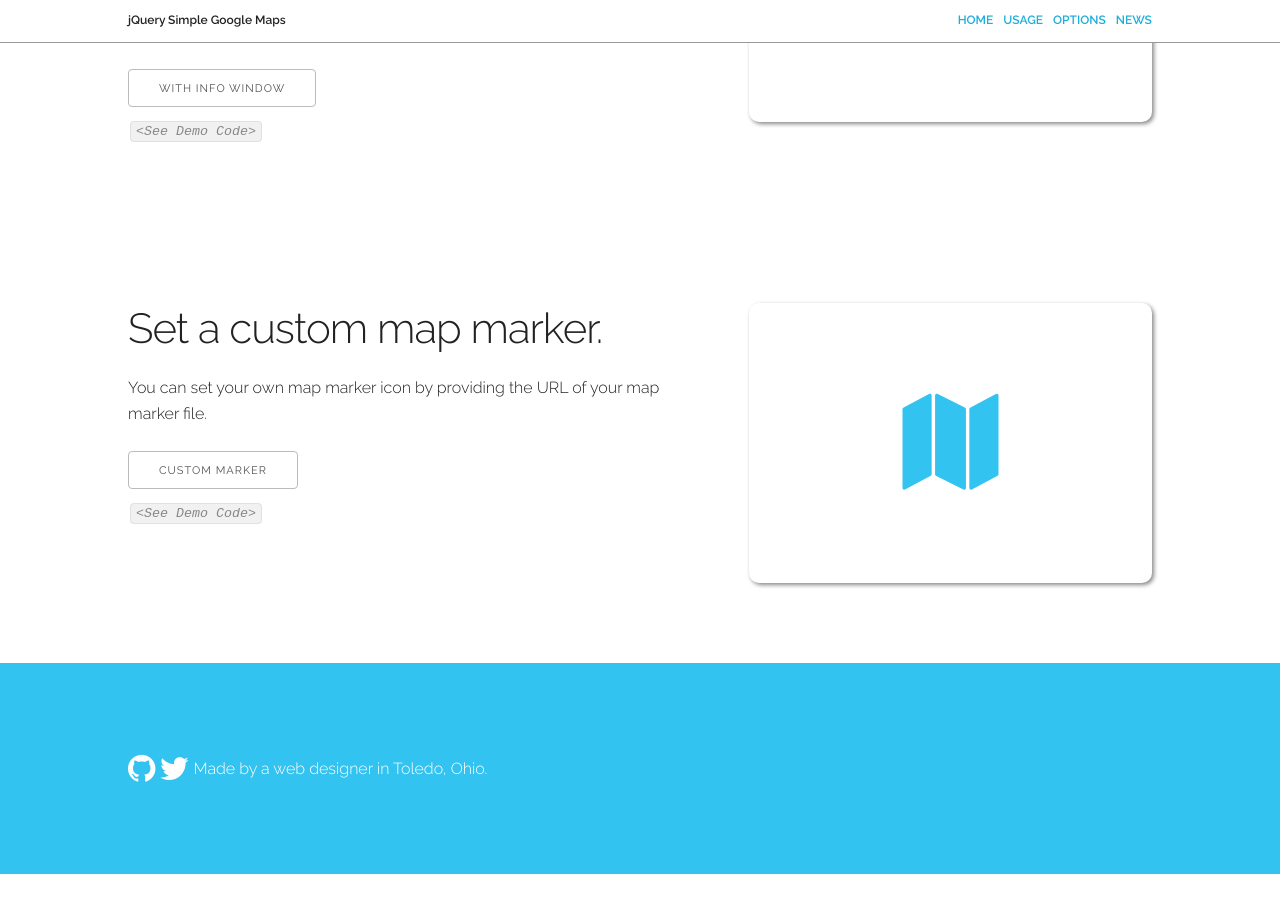
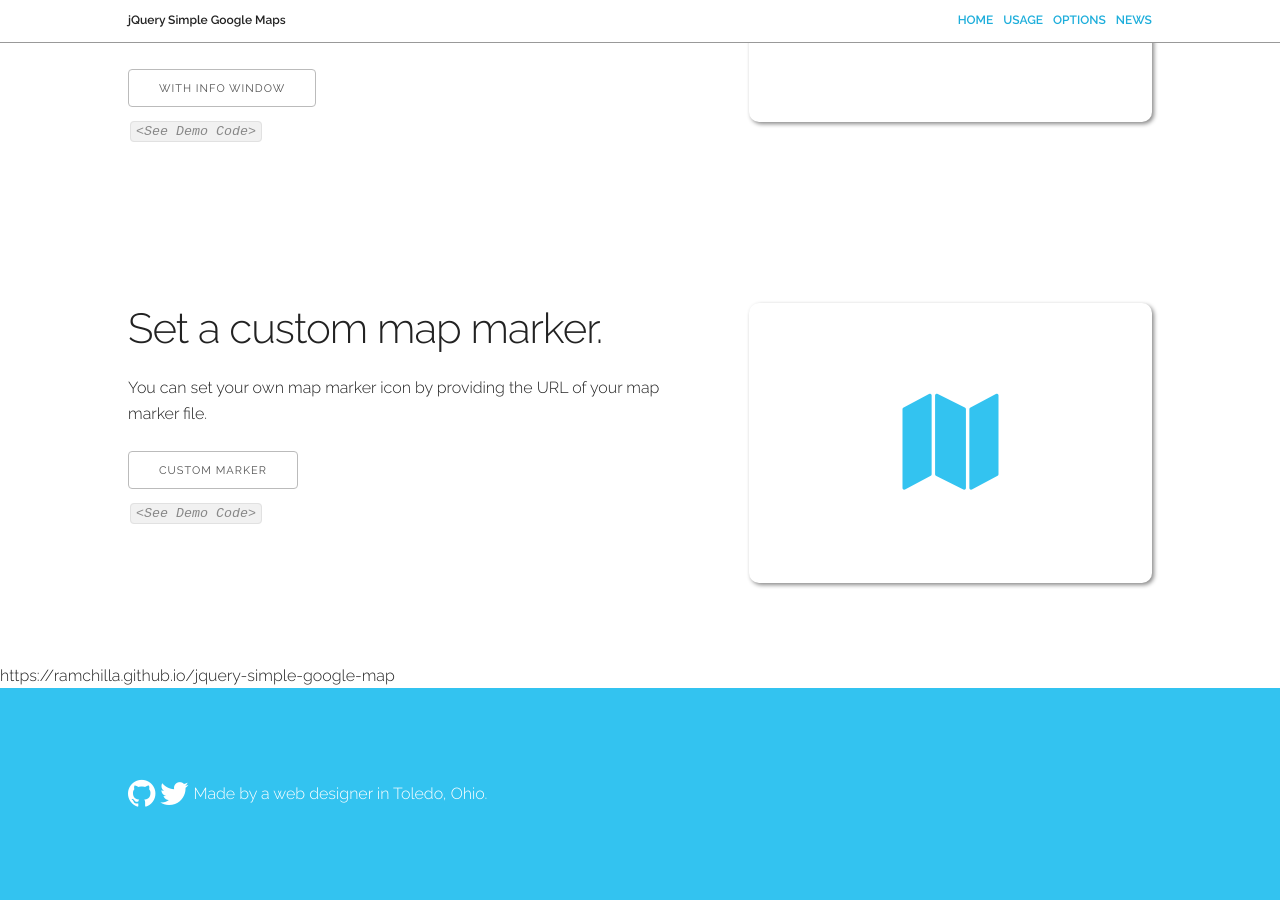
Before and after one commit to RamChilla/jquery-simple-google-map, a Jekyll site: the page built from index.html, in a window 1280 px wide and 900 px high, scrolled down 1558 px. Built offline with Jekyll 4.4.1, drawn with Linux system fonts in a browser that asks for light colours; nearby versions of some CDN libraries; library files that are not in the unit come from our copies; before the commit the page ends 2432 px from its top, so only the background shows below that.

Commit message:
Update default.html

```diff
--- a/_layouts/default.html
+++ b/_layouts/default.html
@@ -24,7 +24,7 @@
     </header>
 
     {{ content }}
-    {{ site.baseurl }}
+    {{ site.github.url }}
 
     <footer class="row-dark">
         <div class="container">
```
